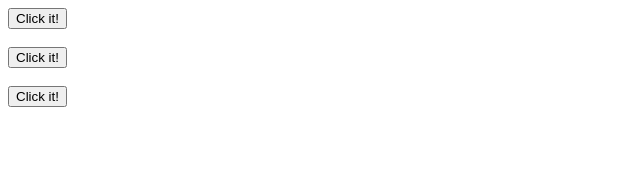
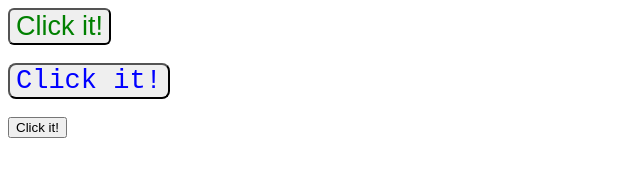
Before and after one commit to Hassan837/JavaScript-Problem-Solving-Practice, a plain HTML site: page Js-Coding-Challenge-1/Topic # 1 (Adding scripts)/External-JS-Button/index.html in a window 1280 px wide. Shown: the whole page, without its empty margins (0-640 px from the left). Drawn offline with Linux system fonts and the light colour scheme.

Commit message:
link css file

```diff
--- a/Js-Coding-Challenge-1/Topic # 1 (Adding scripts)/External-JS-Button/app.js
+++ b/Js-Coding-Challenge-1/Topic # 1 (Adding scripts)/External-JS-Button/app.js
@@ -1,18 +1,21 @@
-function red(){
+// this function is for red button showing alert messsage
+function red() {
 
     alert('This is the alert for button_Red button');
 
 }
 
 
-function blue(){
+// this function is for blue button showing alert message
+function blue() {
 
     alert('This is the alert for button_Blue button');
 
 }
 
 
-function green(){
+// this function is for green button showing alert message
+function green() {
 
     alert('This is the alert for button_blue button');
 
--- a/Js-Coding-Challenge-1/Topic # 1 (Adding scripts)/External-JS-Button/index.html
+++ b/Js-Coding-Challenge-1/Topic # 1 (Adding scripts)/External-JS-Button/index.html
@@ -4,19 +4,20 @@
     <meta charset="UTF-8">
     <meta http-equiv="X-UA-Compatible" content="IE=edge">
     <meta name="viewport" content="width=device-width, initial-scale=1.0">
+    <link rel="stylesheet" href="style.css">
     <title>Document</title>
 </head>
 <body>
 
 <!-- Red button-->
 
-<button onclick="red()" > Click it!</button>
+<button onclick="red()" class="btn" > Click it!</button>
 
 <br><br>
 
 <!--Blue button -->
 
-<button onclick="internal()"> Click it!</button>
+<button onclick="blue()" class="btn1"> Click it!</button>
 
 
 <br><br>
@@ -24,7 +25,7 @@
 
 <!-- Green button-->
 
-<button onclick="External()"> Click it!</button>
+<button onclick="green()"> Click it!</button>
 
 
 <!-- Adding external file of Js-->
--- a/Js-Coding-Challenge-1/Topic # 1 (Adding scripts)/External-JS-Button/style.css
+++ b/Js-Coding-Challenge-1/Topic # 1 (Adding scripts)/External-JS-Button/style.css
@@ -0,0 +1,21 @@
+.btn{
+    color: red;
+    font-size: 25px;
+    font-family: cursive;
+    border-radius: 6px;
+}
+
+
+.btn1{
+    color: blue;
+    font-size: 27px;
+    font-family: monospace;
+    border-radius: 8px;
+}
+
+.btn{
+    color: green;
+    font-size: 27px;
+    font-family: fantasy;
+    border-radius: 6px
+}
```
